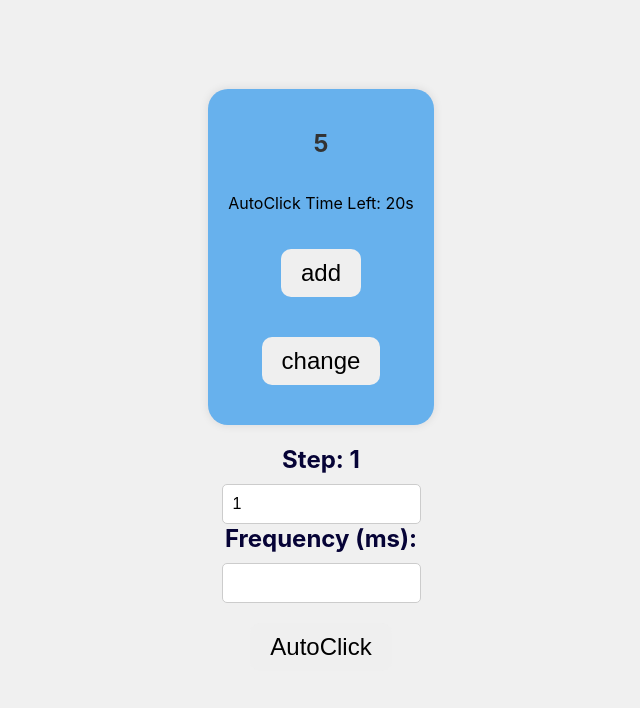
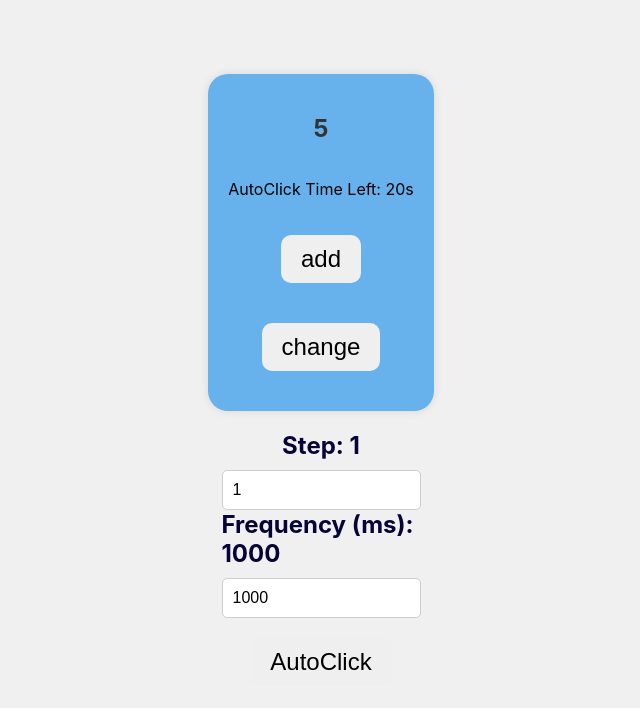
Before and after one commit to MartaPipan/react20062024, a React (Create React App) app: page / in a window 1280 px wide. Shown: the top 708 px of the page, without its empty margins (319-959 px from the left). Built offline with nearby package versions, Linux system fonts and the light colour scheme.

Commit message:
add in CounterSection: estate frequency in autoClick

```diff
--- a/src/components/CounterSection/index.jsx
+++ b/src/components/CounterSection/index.jsx
@@ -8,6 +8,7 @@ class CounterSection extends Component {
     super();
     this.state = {
       step: 1,
+      frequency: 1000,
       autoClickInterval: null,
       autoClickTimeLeft: 30,
     };
@@ -27,16 +28,20 @@ class CounterSection extends Component {
     this.setState({ step: newStep });
   };
 
+  setFrequency = (newFrequency) => {
+    this.setState({ frequency: newFrequency });
+  };
+
   handleAutoClick = () => {
-    const { autoClickInterval } = this.state;
+    const { autoClickInterval, frequency } = this.state;
     if (autoClickInterval) {
       // Se o autoClickInterval já estiver definido, então parar o autoClick
       clearInterval(autoClickInterval);
       this.setState({ autoClickInterval: null });
     } else {
       // Caso contrário, iniciar o autoClick
-      const interval = setInterval(this.autoClick, 1000); // Chama a função a cada 1 segundo
-      this.setState({ autoClickInterval: interval });
+      const interval = setInterval(this.autoClick, frequency); // Usa a frequência definida
+      this.setState({ autoClickInterval: interval, autoClickTimeLeft: 30 });
     }
   };
 
@@ -56,14 +61,16 @@ class CounterSection extends Component {
   };
 
   render() {
-    const { step } = this.state;
+    const { step, frequency } = this.state;
     return (
       <section className={styles.container}>
         <Counter step={step} ref={(ref) => (this.counterRef = ref)} />
         <ControlCounter
           step={step}
           setStep={this.setStep}
-          handleAutoClick={this.handleAutoClick} // Passando a função handleAutoClick
+          handleAutoClick={this.handleAutoClick}
+          setFrequency={this.setFrequency}
+          frequency={frequency}
         />
       </section>
     );
```
